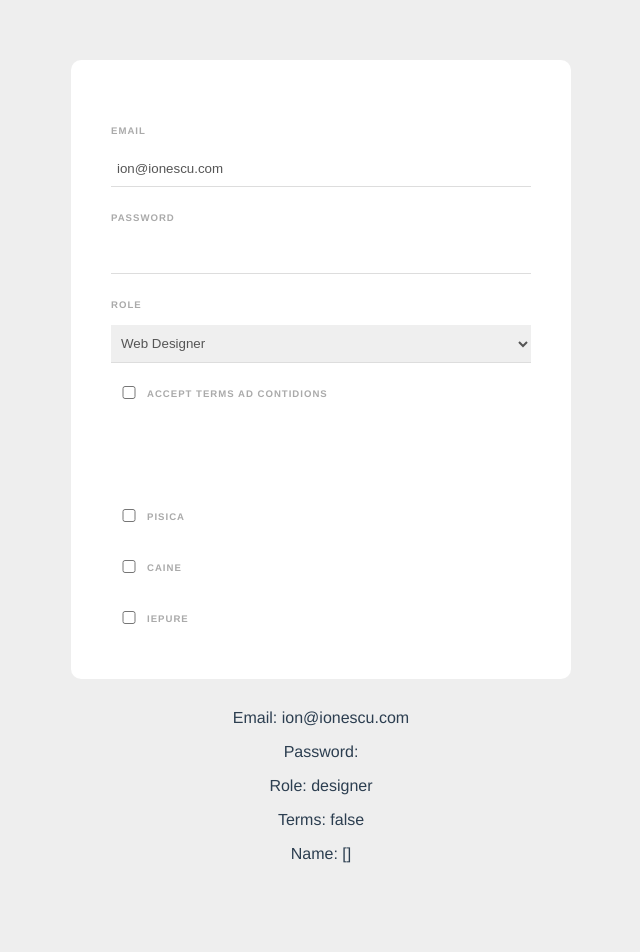
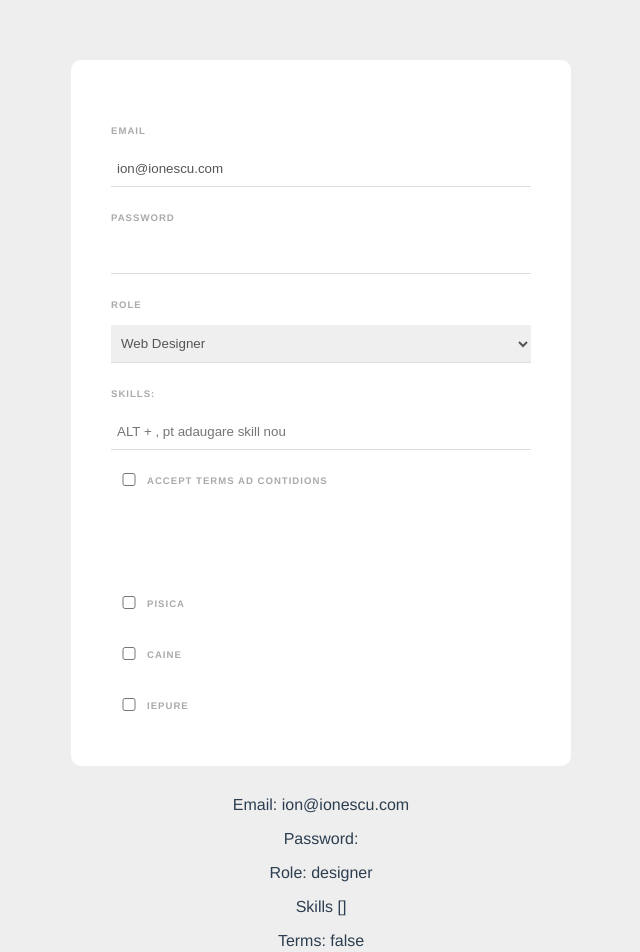
Before and after one commit to adiLazea1/vue_web_form, a Vue app: page / in a window 1280 px wide. Shown: the top 952 px of the page, without its empty margins (319-959 px from the left). Before the commit the page ends 879 px from the top, so only its background shows below. Built offline with nearby package versions, Linux system fonts and the light colour scheme.

Commit message:
Keyboard Events & Modifiers

```diff
--- a/src/components/SignupForm.vue
+++ b/src/components/SignupForm.vue
@@ -11,6 +11,12 @@
             <option value="developer" >Web Developer</option>
             <option value="designer">Web Designer</option>
         </select>
+
+        <label >Skills:</label>
+        <input type="text" v-model="tempSkill" @keyup.alt="addSkill" placeholder="ALT + , pt adaugare skill nou">
+        <div v-for="skill in skills" :key="skill" class="pill">
+            {{ skill }}
+        </div>
 
         <div class="terms">
             <input type="checkbox" v-model="terms" id="termsCheckbox" required >
@@ -37,6 +43,7 @@
     <p>Email: {{email}}</p>
     <p>Password: {{password}}</p>
     <p>Role: {{role}}</p>
+    <p>Skills {{ skills }}</p>
     <p>Terms: {{ terms }} </p>
     <p>Name: {{ names }} </p>
 </template>
@@ -48,9 +55,24 @@ export default {
             email: 'ion@ionescu.com',
             password: '',
             role: 'designer',
+            tempSkill: '',
+            skills: [],
             terms: false,
             names: [],
         }
+    },
+
+    methods: {
+        addSkill(e) {
+            if(e.key === ',' && this.tempSkill) {
+                if (!this.skills.includes(this.tempSkill)) {
+                    this.skills.push(this.tempSkill);
+                }
+                this.tempSkill = '';
+            }
+            console.log(e);
+        }
+
     }
 
 }
```
